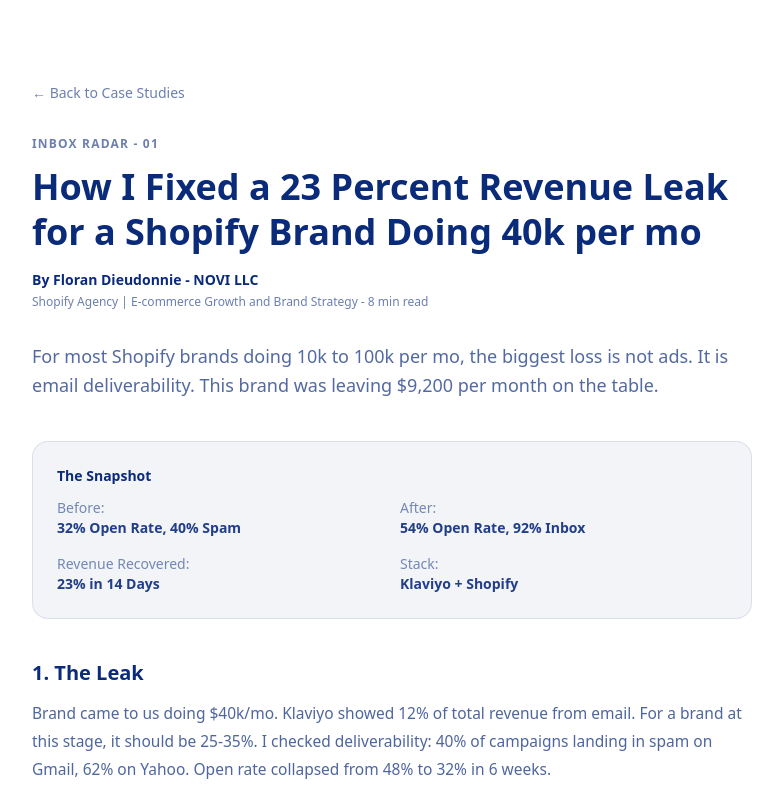
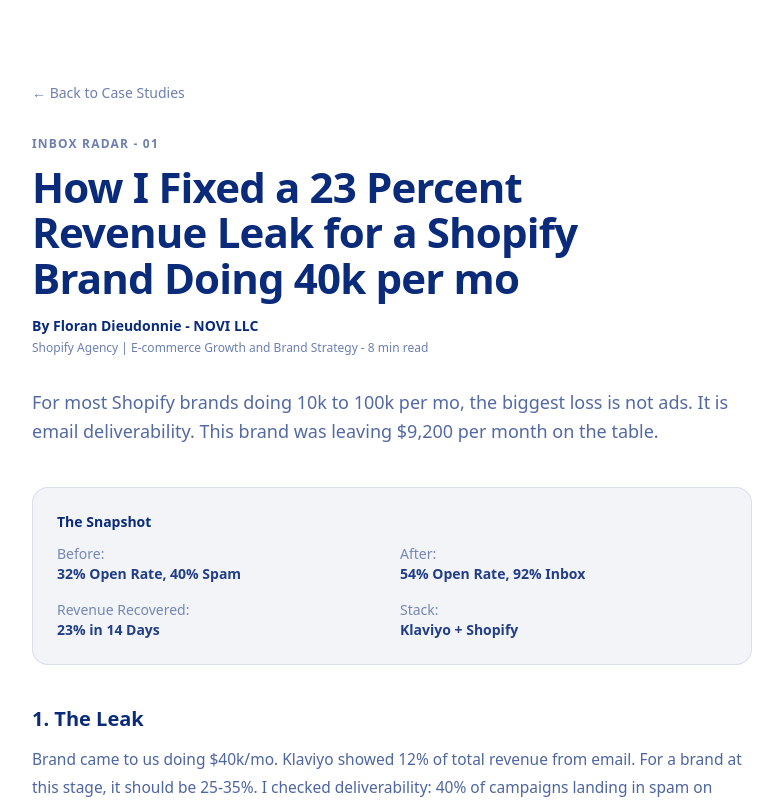
Before and after one commit to NOVI-I6699-cmd/portfolio-starter-kit, a Next.js app: page /insights/how-i-fixed-23-percent-revenue-leak-shopify in a window 1280 px wide. Shown: the top 800 px of the page, without its empty margins (248-1031 px from the left). Built offline with nearby package versions, Linux system fonts and the light colour scheme.

Commit message:
Update page.tsx

```diff
--- a/app/insights/how-i-fixed-23-percent-revenue-leak-shopify/page.tsx
+++ b/app/insights/how-i-fixed-23-percent-revenue-leak-shopify/page.tsx
@@ -5,7 +5,7 @@ export default function Page(){
       <Link href="/#case-studies" className="text-sm text-[#0A2A7A]/60 hover:text-[#0A2A7A] transition-colors">← Back to Case Studies</Link>
 
       <p className="mt-8 text-xs tracking-widest uppercase font-semibold text-[#0A2A7A]/60">INBOX RADAR - 01</p>
-      <h1 className="mt-3 text-4xl font-bold leading-tight text-[#0A2A7A]">How I Fixed a 23 Percent Revenue Leak for a Shopify Brand Doing 40k per mo</h1>
+      <h1 className="mt-3 text-[30px] leading-[1.08] tracking-[-0.02em] md:text-[42px] font-bold [text-wrap:balance] text-[#0A2A7A]">How I Fixed a 23 Percent Revenue Leak for a Shopify Brand Doing 40k per mo</h1>
       <p className="mt-4 text-sm font-bold text-[#0A2A7A]">By Floran Dieudonnie - NOVI LLC</p>
       <p className="mt-1 text-xs text-[#0A2A7A]/60">Shopify Agency | E-commerce Growth and Brand Strategy - 8 min read</p>
 
```
